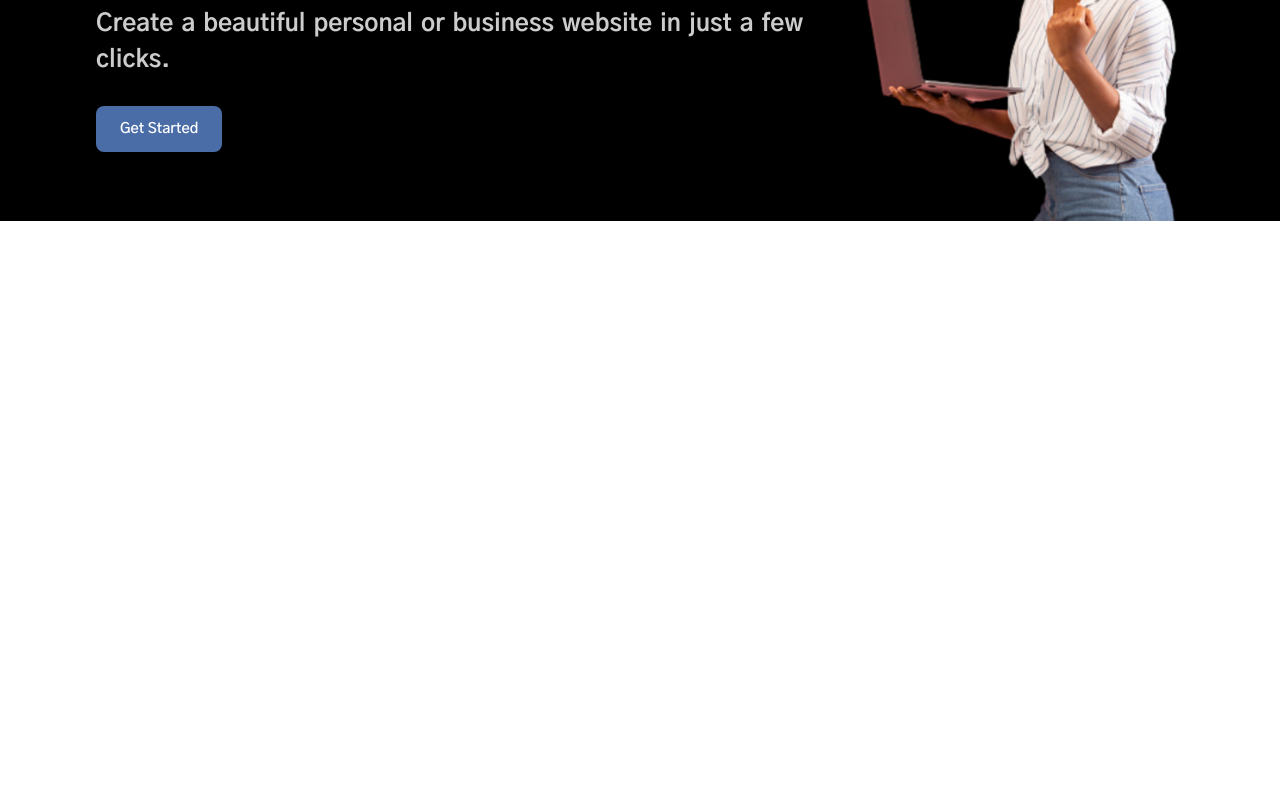
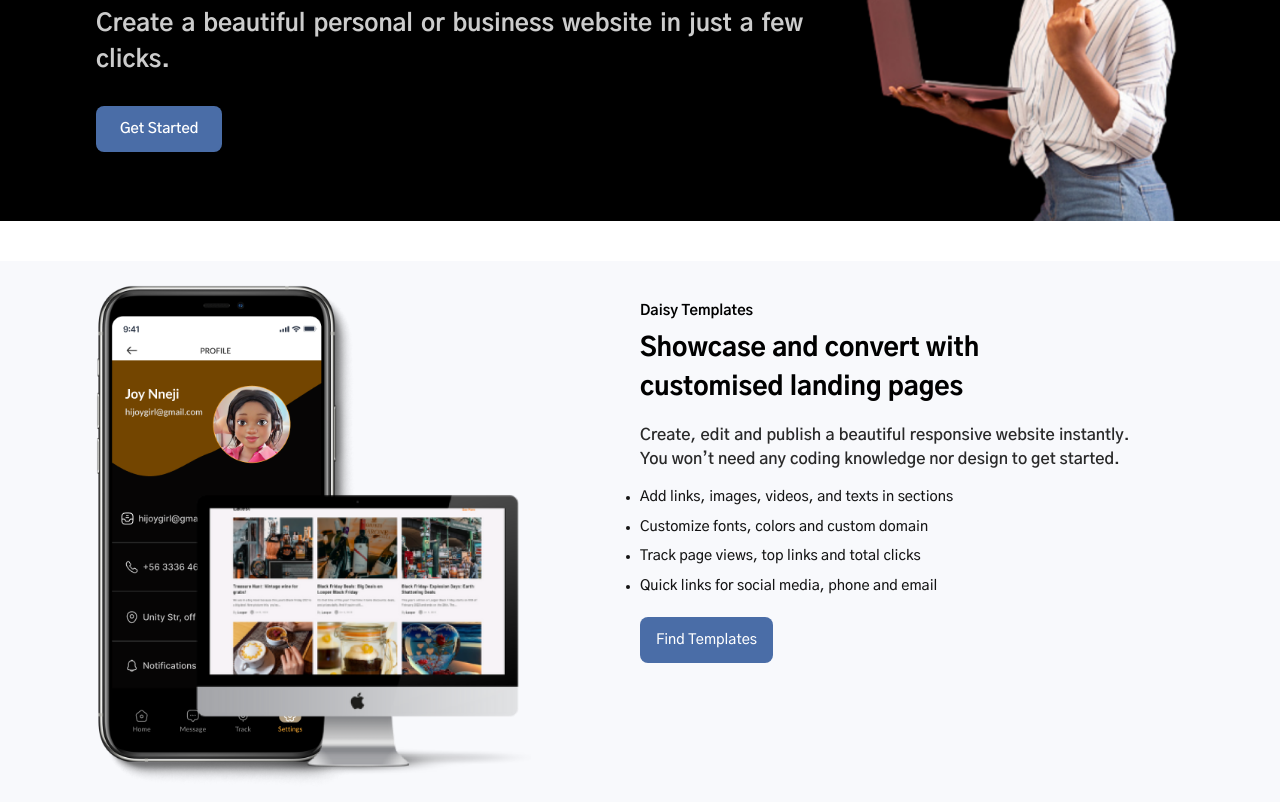
Before and after one commit to Jozz77/Daisy-Project, a plain HTML site: page index.html in a window 1280 px wide. Shown: the part 286-1088 px from the top of the page. Before the commit the page ends 800 px from the top, so only its background shows below. Drawn offline with Linux system fonts and the light colour scheme.

Commit message:
create the second section

```diff
--- a/index.css
+++ b/index.css
@@ -109,3 +109,63 @@ main{
 .joygirl img{
     width: 100%;
 }
+/* second section */
+.second-section{
+    background: #F8F9FC;
+    color: #000000;
+    margin-top: 5vh;
+    padding:  3vh 7.5% 0;
+    display: flex;
+    justify-content: space-between;
+}
+.second-section .img{
+    width: 40%;
+}
+.second-section .img img{
+    width: 100%;
+}
+.showcase{
+    width: 50%;
+    padding-top: 2vh;
+}
+.showcase h6{
+    font-weight: 700;
+    font-size: 0.9em;
+    line-height: 150%;
+    padding-bottom: 1vh;
+}
+.showcase h3{
+    font-weight: 800;
+    font-size: 1.6em;
+    line-height: 150%;
+    padding-bottom: 2vh;
+    width: 70%;
+}
+.showcase p{
+    width: 90%;
+    font-weight: 600;
+    font-size: 1em;
+    line-height: 150%;
+    text-align: justify;
+    color: #292929;
+    padding-bottom: 2vh;
+}
+.showcase ul{
+    margin-bottom: 3vh;
+}
+.showcase li{
+    color: #141414;
+    font-weight: 500;
+    font-size: 0.9em;
+    line-height: 150%;
+    padding-bottom: 1vh;
+}
+.showcase a{
+    font-weight: 500;
+    font-size: 0.9em;
+    line-height: 150%;
+    background: #4A6DA7;
+    color: #FFFFFF;
+    border-radius: 8px;
+    padding: 2vh 2vh;
+}
--- a/index.html
+++ b/index.html
@@ -39,6 +39,25 @@
                 <img src="./Assets/Happy Anniversary (Card (Landscape)) 1.png" alt="">
             </div>
         </section>
+
+        <section class="second-section">
+            <div class="img">
+                <img src="./Assets/Mockups.png" alt="Phone/Laptop">
+            </div>
+            <div class="showcase">
+                <h6>Daisy Templates</h6>
+                <h3>Showcase and convert with customised landing pages</h3>
+                <p>Create, edit and publish a beautiful responsive website instantly. You won’t need any coding knowledge nor design to get started.</p>
+                <ul>
+                    <li>Add links, images, videos, and texts in sections</li>
+                    <li>Customize fonts, colors and custom domain</li>
+                    <li>Track page views, top links and total clicks</li>
+                    <li>Quick links for social media, phone and email</li>
+
+                </ul>
+                <a href="">Find Templates</a>
+            </div>
+        </section>
     </main>
 </body>
 </html>
```
Also changed, not shown: Assets/Mockups.png (added).
